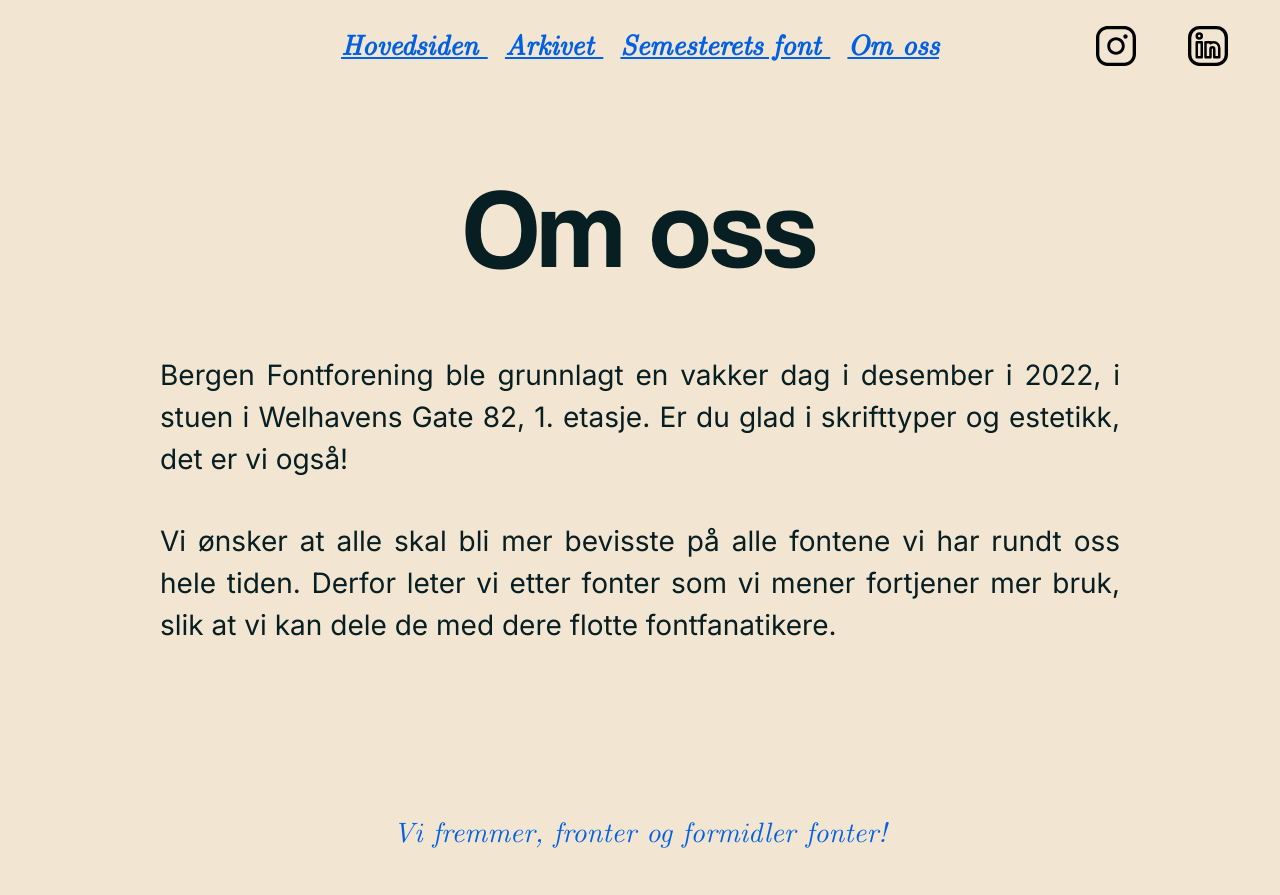
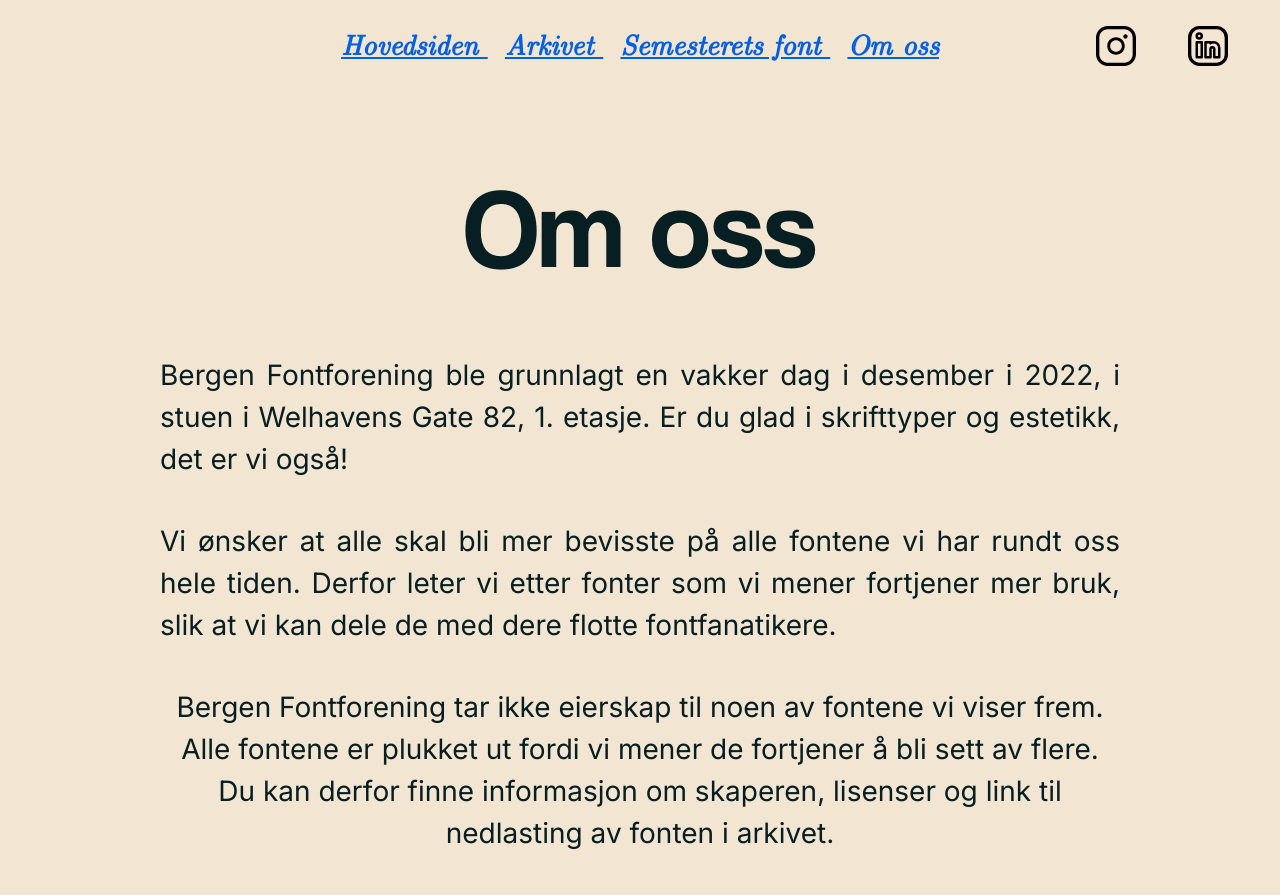
Before and after one commit to Erik-G-I/BergenFont, a Next.js app: page /om in a window 1280 px wide. Shown: the top 895 px of the page. Built offline with nearby package versions, Linux system fonts and the light colour scheme; a web font is replaced by a local one.

Commit message:
om update

```diff
--- a/app/om/page.tsx
+++ b/app/om/page.tsx
@@ -13,6 +13,14 @@ export default function Om() {
           oss hele tiden. Derfor leter vi etter fonter som vi mener fortjener
           mer bruk, slik at vi kan dele de med dere flotte fontfanatikere.
         </p>
+        <p>
+          Bergen Fontforening tar ikke eierskap til noen av fontene vi viser
+          frem.
+          <br />
+          Alle fontene er plukket ut fordi vi mener de fortjener å bli sett av
+          flere. Du kan derfor finne informasjon om skaperen, lisenser og link
+          til nedlasting av fonten i arkivet.
+        </p>
       </div>
     </>
   );
```
